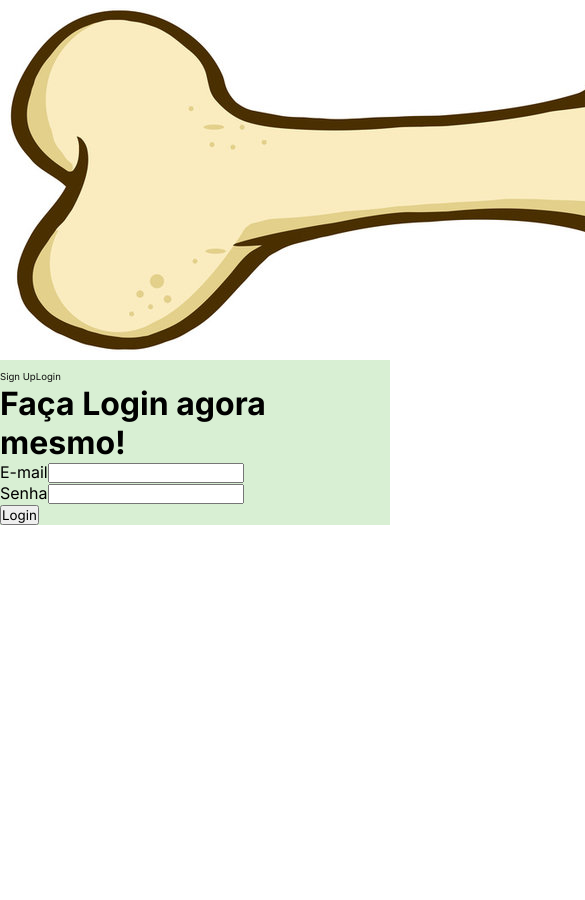
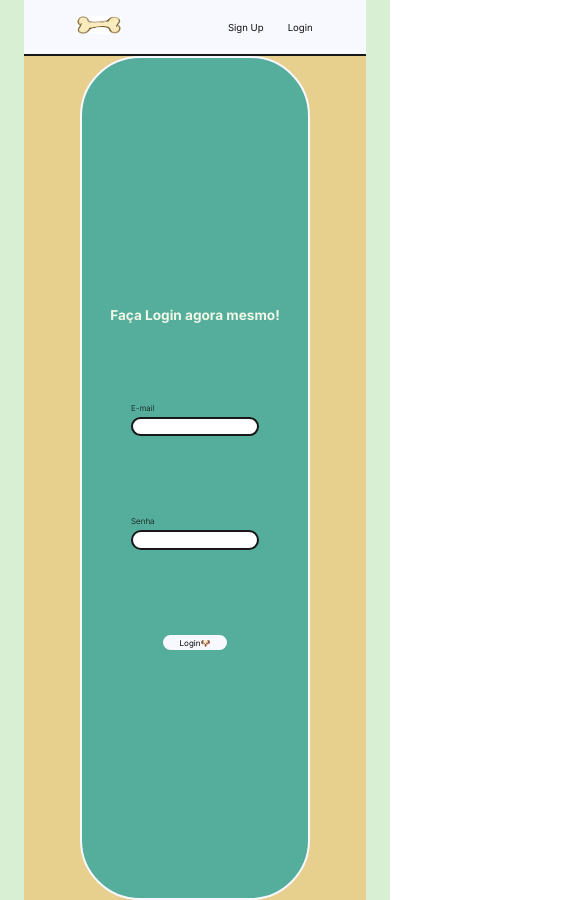
Before and after one commit to Gurinzada/VetStore, a React (Vite) app: page /login in a window 390 px wide. Shown: the top 900 px of the page, 585 px wide, since content can reach past the window. Before the commit the page ends 844 px from the top, so only its background shows below. Built offline with nearby package versions, Linux system fonts and the light colour scheme.

Commit message:
LoginPageStylesDone

```diff
--- a/src/Components/HeaderDefault.tsx
+++ b/src/Components/HeaderDefault.tsx
@@ -1,14 +1,17 @@
 import { Link } from "react-router-dom";
 import Bone from "../imgs/Logo.jpg"
+import styles from "../styles/HeaderDefault.module.scss"
 
 export default function HeaderDefault(){
     return(
-        <header>
-        <div><img src={Bone} alt="" /></div>
-        <nav>
-            <Link to={"/register"}>Sign Up</Link>
-            <Link to={"/login"}>Login</Link>
-        </nav>
+        <header className={styles.HeaderDefault}>
+            <div>
+                <img src={Bone} alt="" className={styles.Bone}/>
+            </div>
+            <nav className={styles.NavBar}>
+                <Link to={"/register"}>Sign Up</Link>
+                <Link to={"/login"}>Login</Link>
+            </nav>
     </header>
     )
 }
--- a/src/Pages/Login.tsx
+++ b/src/Pages/Login.tsx
@@ -4,6 +4,7 @@ import Tutor, { UserInfo } from "../backend/services/Interface"
 import { useNavigate } from "react-router-dom"
 import useCheckUsers from "../backend/services/useCheckUsers"
 import { useAuth } from "../Context/AuthProvider"
+import styles from "../styles/Login.module.scss"
 
 export default function Login(){
     const [email, setEmail] = useState<string>("")
@@ -38,20 +39,20 @@ export default function Login(){
     }
 
     return(
-        <div>
+        <div className={styles.Wrapper}>
             <HeaderDefault/>
-            <form action="" onSubmit={handleSubmit}>
-                <h1>Faça Login agora mesmo!</h1>
-                <div>
+            <form action="" onSubmit={handleSubmit} className={styles.FormLogin}>
+                <h1 className={styles.Title}>Faça Login agora mesmo!</h1>
+                <div className={styles.ContentLogin}>
                     <label htmlFor="userEmail">E-mail</label>
                     <input type="email" id="userEmail" value={email} onChange={(e) => setEmail(e.target.value)}/>
                 </div>
-                <div>
+                <div className={styles.ContentLogin}>
                     <label htmlFor="userPassword">Senha</label>
                     <input type="password" id="userPassword" value={password} onChange={(e) => setPassword(e.target.value)}/>
                 </div>
                 <div>
-                    <button>Login</button>
+                    <button className={styles.BntLogin}>Login🐶</button>
                 </div>
             </form>
         </div>
--- /dev/null
+++ b/src/styles/Colors.scss
@@ -0,0 +1,7 @@
+$BackgroundColor: #E7D08E;
+$BackgroundColorGhostHeader: #F8F8FF;
+$borderColor: #171717;
+$Pitch: #111111;
+$pColor: #333333;
+$Title: #F1F8E8;
+$CardBackground: #55ad9b;
--- /dev/null
+++ b/src/styles/HeaderDefault.module.scss
@@ -0,0 +1,36 @@
+@import "./Colors.scss";
+
+.HeaderDefault{
+    align-items: center;
+    background-color: $BackgroundColorGhostHeader;
+    border-bottom: 2px solid $borderColor;
+    display: flex;
+    justify-content: space-around;
+    flex-wrap: wrap-reverse;
+    gap: 2rem;
+    padding: 1rem;
+    width: 100%;
+}
+
+.NavBar{
+    align-items: center;
+    display: flex;
+    justify-content: center;
+    gap: 1.5rem;
+}
+
+.Bone{
+    width: 175px;
+}
+
+@media (max-width:768px) {
+    .Bone{
+        width: 68px;
+    }
+}
+
+@media (max-width:425px) {
+    .Bone{
+        width: 44px;
+    }
+}
--- a/src/styles/Home.module.scss
+++ b/src/styles/Home.module.scss
@@ -1,5 +1,7 @@
+@import "./Colors.scss";
+
 .Wrapper{
-    background-color: #E7D08E;
+    background-color: $BackgroundColor;
     display: flex;
     flex-direction: column;
     flex-wrap: wrap;
@@ -9,7 +11,7 @@
 
 .HeaderHome{
     align-items: center;
-    background-color: #F8F8FF;
+    background-color: $BackgroundColorGhostHeader;
     display: flex;
     justify-content: space-evenly;
     flex-wrap: wrap-reverse;
@@ -23,7 +25,7 @@
 
 .ImgSection{
     border-radius: 8px;
-    border: 2px solid #171717;
+    border: 2px solid $borderColor;
     width: 415px;
 }
 
@@ -42,7 +44,7 @@
   }
 
   a{
-    color: #111111;
+    color: $Pitch;
     font-size: 1.12rem;
     text-decoration: none;
   }
@@ -53,7 +55,7 @@
 
 .SectionHome{
     align-items: center;
-    background: linear-gradient(180deg, rgba(85,173,155,1) 30%, rgba(241,248,232,1) 75%);
+    background: linear-gradient(180deg, $CardBackground 30%, rgba(241,248,232,1) 75%);
     display: flex;
     flex-wrap: wrap;
     gap: 1rem;
@@ -62,7 +64,7 @@
 }
 
 .WrapperParagraphHome{
-    color:  #333333;
+    color:  $pColor;
     letter-spacing: .5px;
     width: 570px;
 }
@@ -74,14 +76,14 @@
 }
 
 .TitleHome{
-    color: #F1F8E8;
+    color: $Title;
     font-weight: 200;
     font-size: 2.2rem;
 }
 
 .FooterHome{
     align-items: center;
-    background-color: #F8F8FF;
+    background-color: $BackgroundColorGhostHeader;
     display: flex;
     flex-wrap: wrap;
     justify-content: center;
--- /dev/null
+++ b/src/styles/Login.module.scss
@@ -0,0 +1,117 @@
+@import "./Colors.scss";
+
+.Wrapper{
+    align-items: center;
+    background-color: $BackgroundColor;
+    display: flex;
+    flex-direction: column;
+    flex-wrap: wrap;
+    justify-content: center;
+    margin: 0rem 3rem 0rem 3rem;
+}
+
+.FormLogin{
+    align-items: center;
+    border-radius: 60px;
+    border: 2px solid $BackgroundColorGhostHeader;
+    background-color: $CardBackground;
+    display: flex;
+    flex-direction: column;
+    flex-wrap: wrap;
+    gap: 5rem;
+    height: 100vh;
+    justify-content: center;
+    margin: 2rem;
+    width: 575px;
+}
+
+.Title{
+    color: $Title;
+    font-size: 2.4rem;
+}
+
+.ContentLogin{
+    align-items: flex-start;
+    display: flex;
+    flex-direction: column;
+    gap: 0.25rem;
+    justify-content: center;
+}
+
+label{
+    color: $Pitch;
+    font-weight: 300;
+}
+
+input{
+    border-radius: 22px;
+    border: 2px solid $borderColor;
+    height: 2.5rem;
+    padding-left: 0.35rem;
+    width: 24.25rem;
+}
+
+.BntLogin{
+    background-color: $BackgroundColorGhostHeader;
+    border-radius: 22px;
+    border: 2px solid $BackgroundColorGhostHeader;
+    cursor: pointer;
+    height: 1.25rem;
+    width: 12.125rem;
+}
+
+@media (max-width:768px) {
+    .FormLogin{
+        margin: 0.15rem;
+        width: 280px;
+    }
+
+    input{
+        font-size: 0.55rem;
+        height: 1.5rem;
+        width: 9rem;
+    }
+
+    .BntLogin{
+        font-size: 0.6rem;
+        width: 6rem;
+    }
+
+    .Title{
+        font-size: 1.2rem;
+    }
+
+    label{
+        font-size: 0.6rem;
+    }
+}
+
+@media (max-width:425px) {
+    .Wrapper{
+        margin: 0rem 1.5rem 0rem 1.5rem;
+    }
+    .FormLogin{
+        margin: 0;
+        width: 230px;
+    }
+
+    .Title{
+        font-size: .85rem;
+    }
+
+    input{
+        font-size: 0.45rem;
+        height: 1.2rem;
+        width: 8rem;
+    }
+
+    label{
+        font-size: 0.5rem;
+    }
+
+    .BntLogin{
+        font-size: 0.5rem;
+        height: 0.9rem;
+        width: 4rem;
+    }
+}
```
